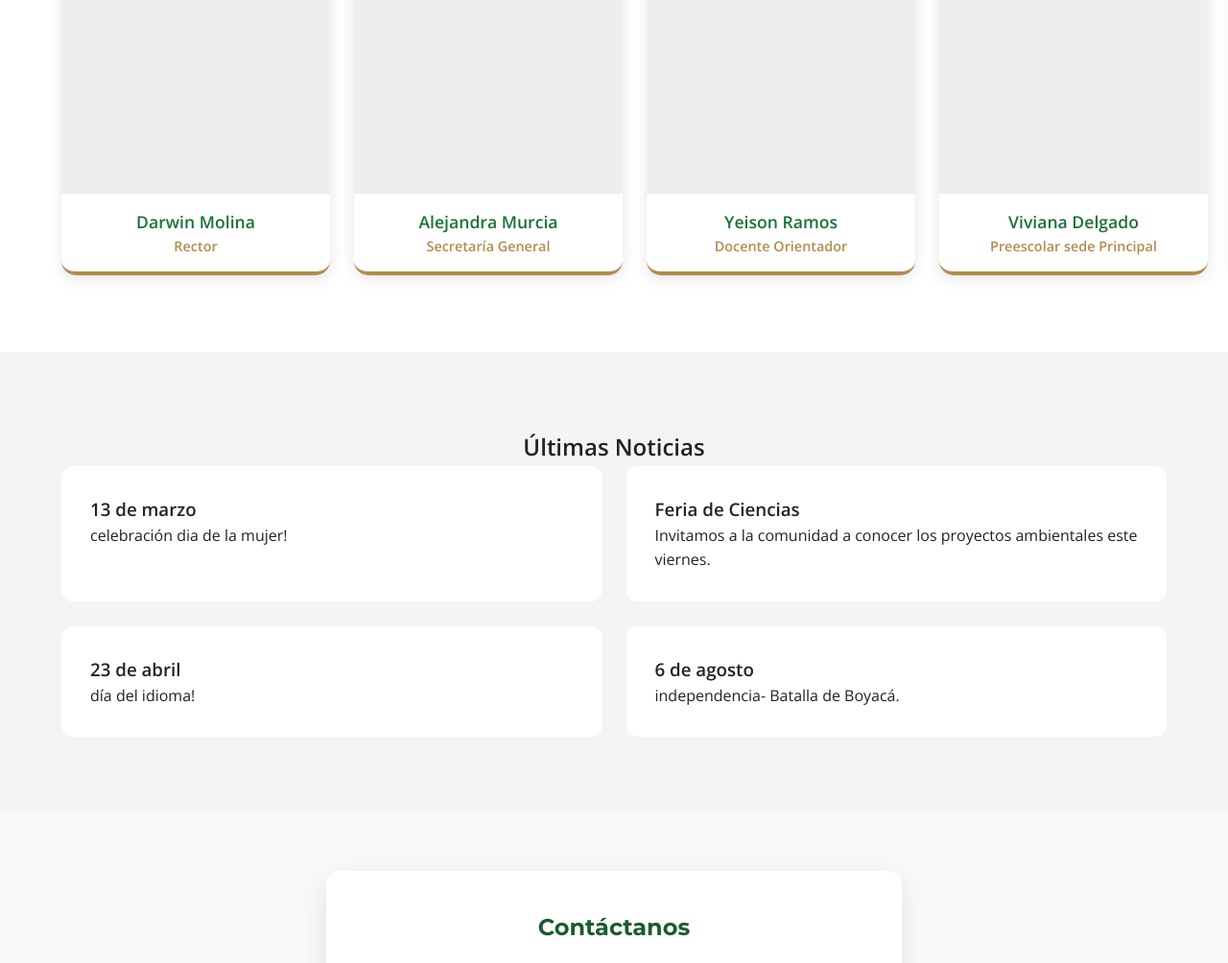
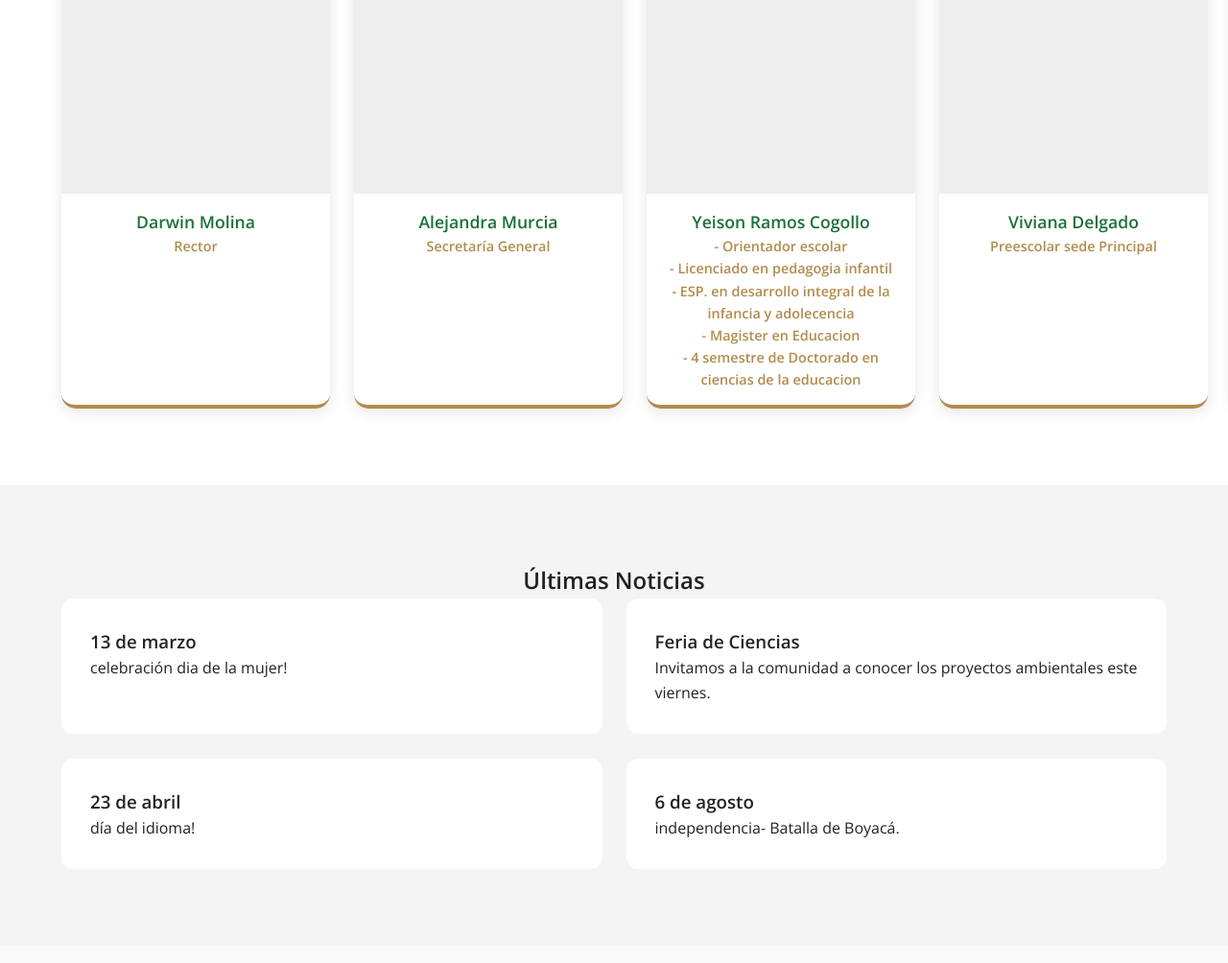
Before and after one commit to ieahwebmasterpro/ieah-web, a plain HTML site: page index.html in a window 1280 px wide. Shown: the part 3529-4533 px from the top of the page at 96% size. Drawn offline with nearby package versions, Linux system fonts and the light colour scheme.

Commit message:
cambios seccion docentes

```diff
--- a/index.html
+++ b/index.html
@@ -155,8 +155,12 @@
                 <div class="tarjeta-docente">
                     <div class="docente-img"><img src="secretaria.jpg" alt="Secretaria"></div>
                     <div class="docente-info">
-                        <h3>Yeison Ramos</h3>
-                        <p class="cargo">Docente Orientador </p>
+                        <h3>Yeison Ramos Cogollo</h3>
+                        <p class="cargo">- Orientador escolar  </p>
+                        <p class="cargo">- Licenciado en pedagogia infantil </p>
+                        <p class="cargo">- ESP. en desarrollo integral de la infancia y adolecencia</p>
+                        <p class="cargo">- Magister en Educacion </p>
+                        <p class="cargo">- 4 semestre de Doctorado en ciencias de la educacion </p>
                     </div>
                 </div>
 
```
